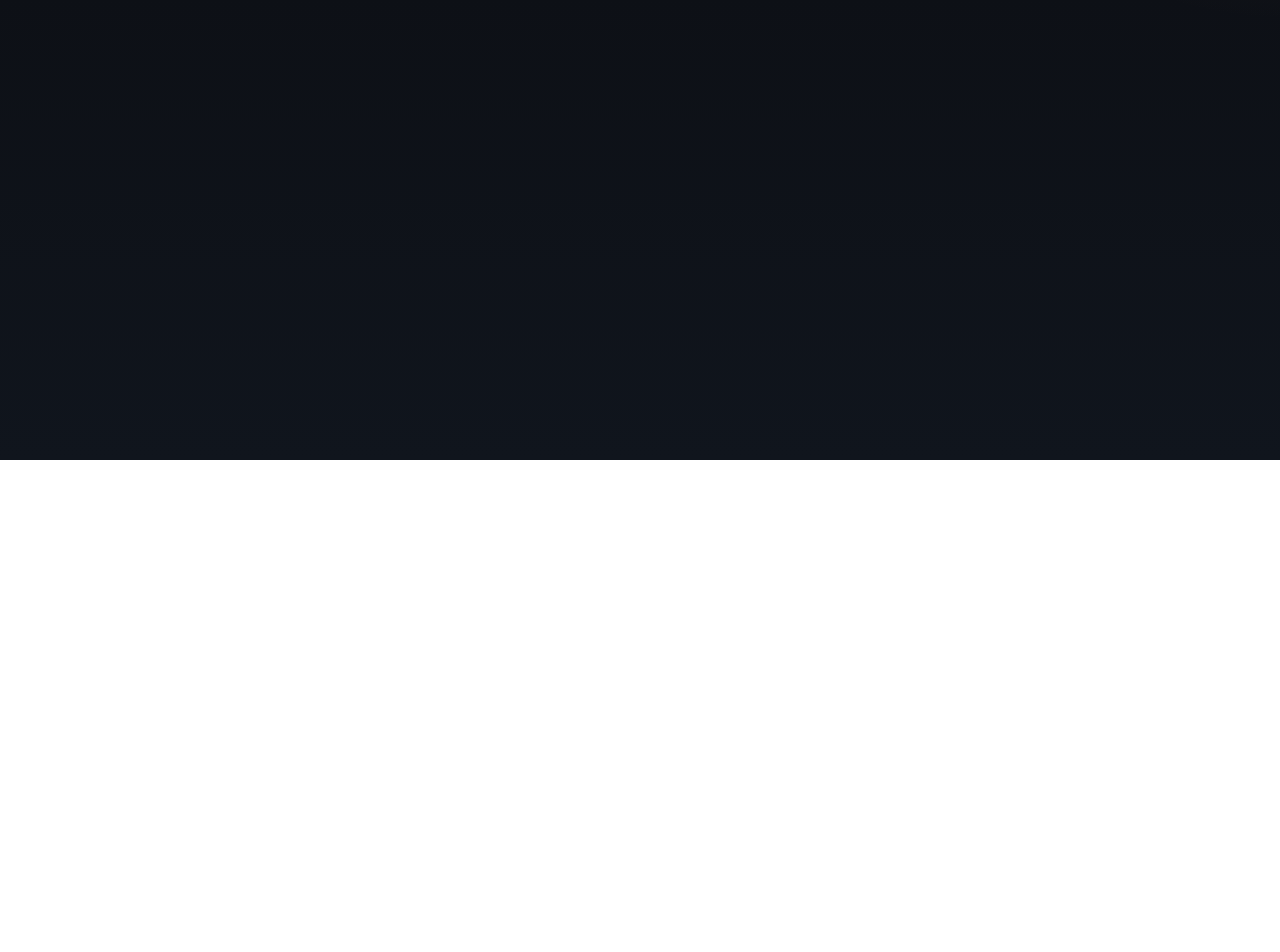
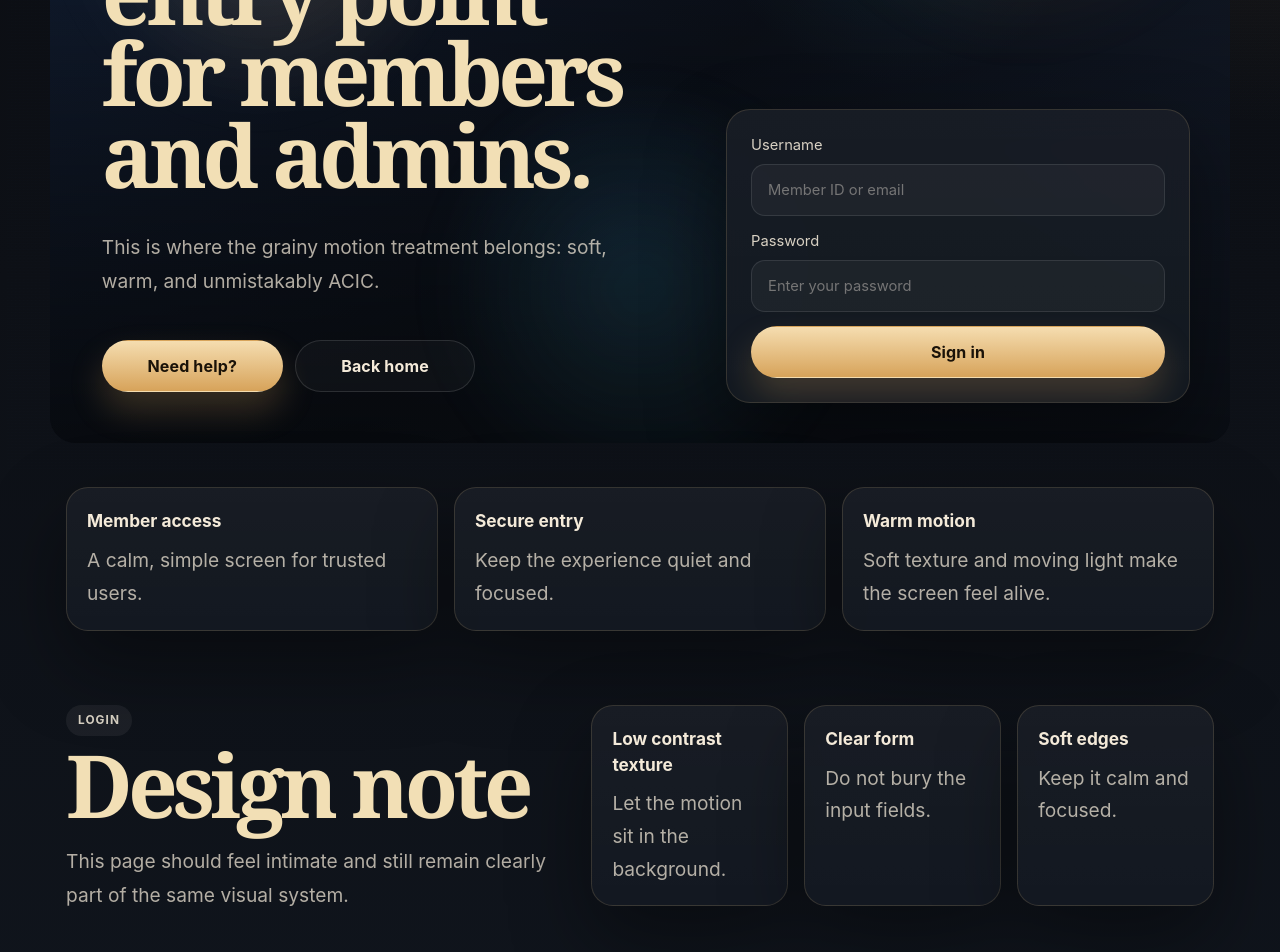
Before and after one commit to redlanternstudios/acic-tawheed-mosque, a Next.js app: page /login in a window 1280 px wide. Before the commit this address had no page. Shown: the part 340-1292 px from the top of the page. Before the commit the page ends 800 px from the top, so only its background shows below. Built offline with nearby package versions, Linux system fonts and the light colour scheme.

Commit message:
Make login a standalone ACIC page

```diff
--- a/app/login/page.tsx
+++ b/app/login/page.tsx
@@ -1 +1,80 @@
-export { default } from "../[slug]/page";
+import { SiteChrome } from "../components/SiteChrome";
+import { routePages } from "../site-content";
+
+const content = routePages.login;
+
+export default function LoginPage() {
+  return (
+    <SiteChrome activeSlug="login">
+      <main className="page login-page">
+        <section className="login-stage">
+          <div className="login-copy">
+            <span className="eyebrow">{content.eyebrow}</span>
+            <h1>{content.title}</h1>
+            <p className="lead">{content.lead}</p>
+            <div className="hero-actions">
+              {content.actions.map((action) => (
+                <a
+                  key={action.href}
+                  className={action.variant === "primary" ? "button primary" : "button secondary"}
+                  href={action.href}
+                >
+                  {action.label}
+                </a>
+              ))}
+            </div>
+          </div>
+          <form className="login-panel">
+            <label>
+              Username
+              <input type="text" name="username" placeholder="Member ID or email" />
+            </label>
+            <label>
+              Password
+              <input type="password" name="password" placeholder="Enter your password" />
+            </label>
+            <button className="button primary" type="submit">
+              Sign in
+            </button>
+          </form>
+        </section>
+
+        <section className="section grid-3 route-panels">
+          {content.panels.map((panel) => (
+            <article className="feature-card" key={panel.title}>
+              <h3>{panel.title}</h3>
+              <p>{panel.body}</p>
+            </article>
+          ))}
+        </section>
+
+        {content.sections.map((section) => (
+          <section className="section split route-section" key={section.title}>
+            <div className="section-copy">
+              <span className="eyebrow">{content.eyebrow}</span>
+              <h2>{section.title}</h2>
+              <p>{section.body}</p>
+              {section.bullets ? (
+                <ul className="feature-list">
+                  {section.bullets.map((bullet) => (
+                    <li key={bullet}>{bullet}</li>
+                  ))}
+                </ul>
+              ) : null}
+            </div>
+            {section.cards ? (
+              <div className="grid-3 route-cards">
+                {section.cards.map((card) => (
+                  <article className="info-card" key={card.title}>
+                    <h3>{card.title}</h3>
+                    <p>{card.body}</p>
+                  </article>
+                ))}
+              </div>
+            ) : null}
+          </section>
+        ))}
+      </main>
+    </SiteChrome>
+  );
+}
```
